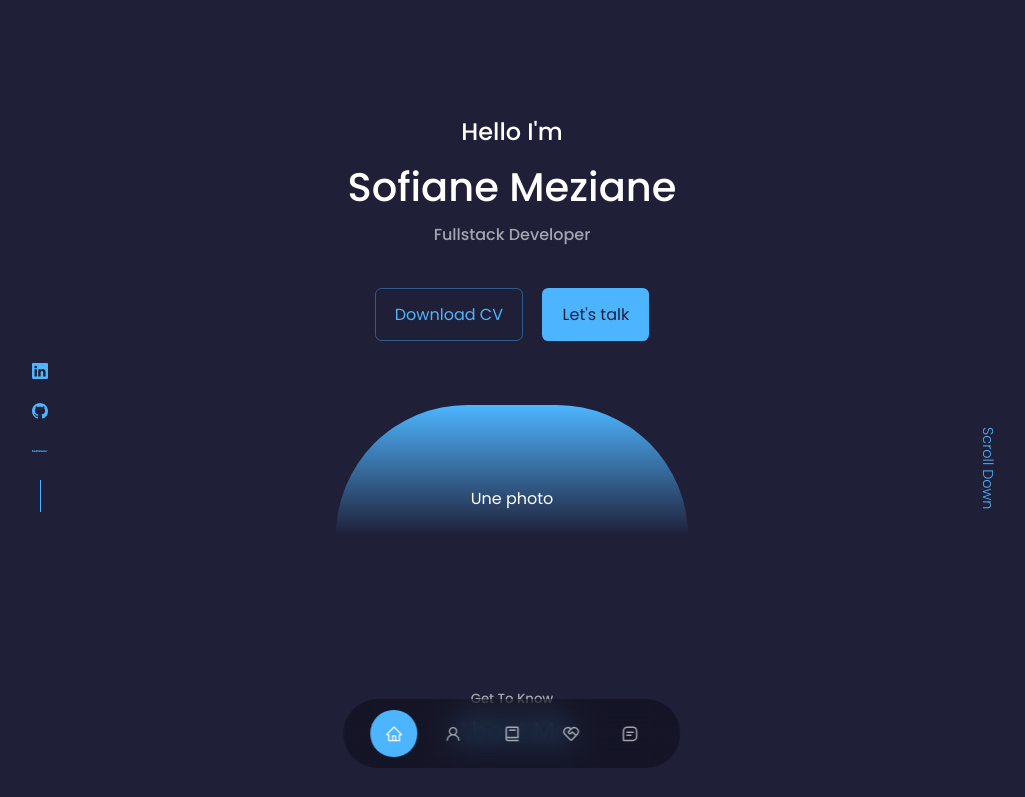
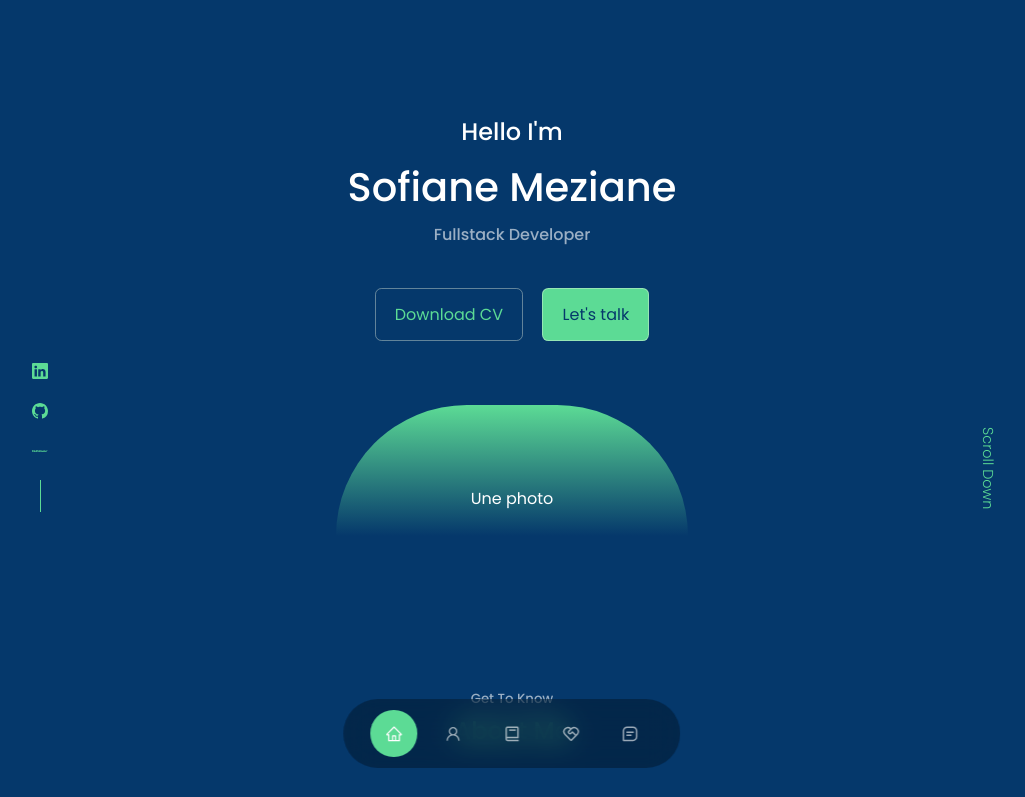
Before and after one commit to MezianeS/Portfolio-v2, a React (Create React App) app: page / in a window 1280 px wide. Shown: the top 797 px of the page, without its empty margins (128-1153 px from the left). Built offline with nearby package versions, Linux system fonts and the light colour scheme.

Commit message:
Update index.css
Update & fix colours

```diff
--- a/src/index.css
+++ b/src/index.css
@@ -11,10 +11,10 @@
 }
 
 :root{
-    --color-bg: #1f1f38;
-    --color-bg-variant: #2c2c6c;
-    --color-primary: #4db5ff;
-    --color-primary-variant: rgba(77, 181, 255, 0.4);
+    --color-bg: #05386B;
+    --color-bg-variant: #379683;
+    --color-primary: #5CDB95;
+    --color-primary-variant: rgba(237, 245, 225, 0.4);
     --color-white: #fff;
     --color-light: rgba(255, 255, 255, 0.6);
 
```
